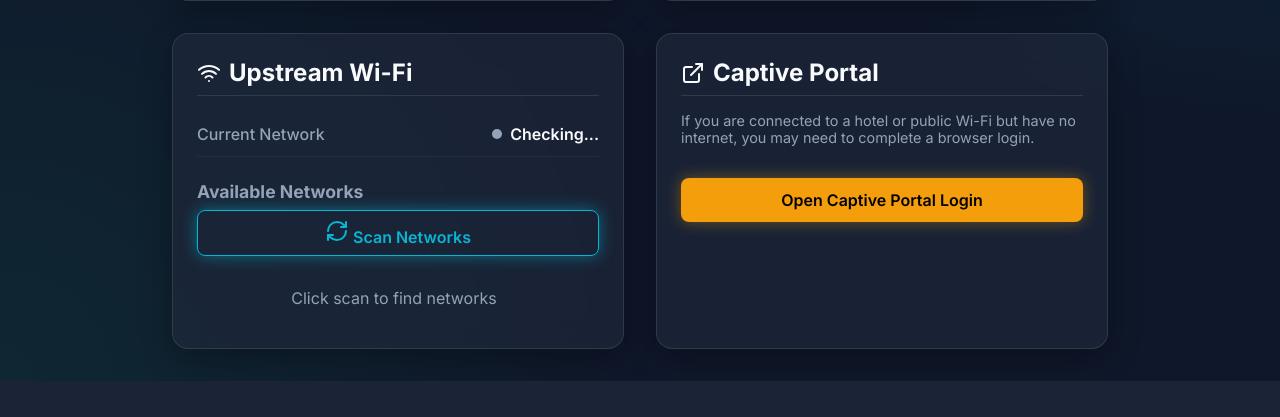
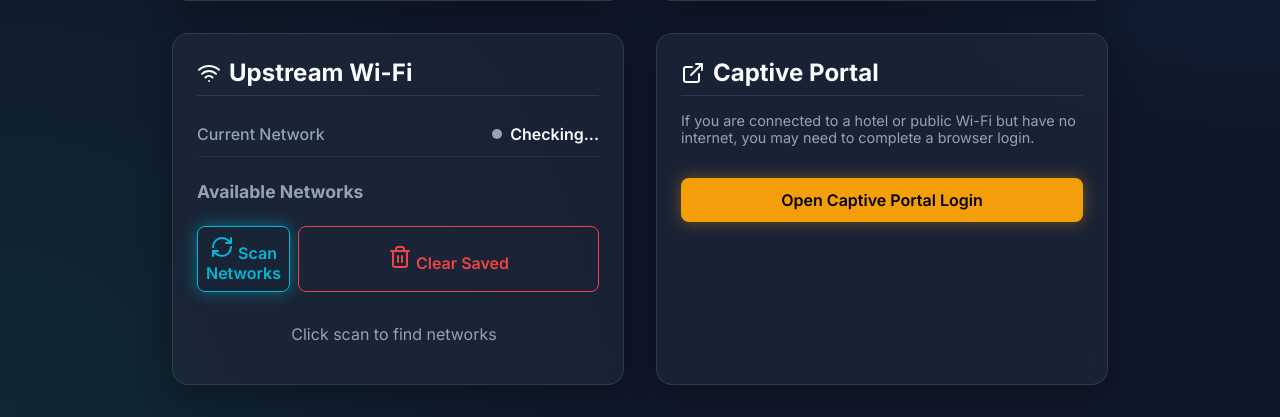
Before and after one commit to extremealexv/vpn_hub, a FastAPI app: page / in a window 1280 px wide. Shown: the part 470-887 px from the top of the page. Before the commit the page ends 851 px from the top, so only its background shows below. Run offline with FastAPI, Linux system fonts and the light colour scheme; data that the repository does not hold is empty.

Commit message:
Add button to clear saved Wi-Fi networks

```diff
--- a/hub/management_ui/main.py
+++ b/hub/management_ui/main.py
@@ -185,6 +185,23 @@
         return JSONResponse(status_code=400, content={"status": "error", "message": result})
     return {"status": "success", "message": "Connected to Wi-Fi"}
 
+@app.post("/api/wifi/clear")
+async def clear_wifi_networks():
+    try:
+        output = subprocess.check_output(["nmcli", "-t", "-f", "NAME,TYPE", "connection", "show"]).decode()
+        deleted = 0
+        for line in output.split('\n'):
+            parts = line.split(':')
+            if len(parts) >= 2:
+                name = parts[0]
+                ctype = parts[1]
+                if ctype == "802-11-wireless" and name != "Hotspot":
+                    subprocess.run(["nmcli", "connection", "delete", name])
+                    deleted += 1
+        return {"status": "success", "message": f"Cleared {deleted} saved network(s)"}
+    except Exception as e:
+        return JSONResponse(status_code=500, content={"status": "error", "message": str(e)})
+
 @app.post("/api/vpn/toggle")
 async def toggle_vpn():
     status = await get_status()
--- a/hub/management_ui/templates/index.html
+++ b/hub/management_ui/templates/index.html
@@ -67,9 +67,14 @@
             </div>
 
             <h3 style="margin-top: 1.5rem; font-size: 1.1rem; color: var(--text-muted);">Available Networks</h3>
-            <button id="btn-scan" onclick="scanWifi()" style="margin-top: 0.5rem; background: transparent; border: 1px solid var(--accent-cyan); color: var(--accent-cyan); padding: 0.5rem;">
-                <i data-lucide="refresh-cw" id="icon-scan"></i> Scan Networks
-            </button>
+            <div style="display: flex; gap: 0.5rem; margin-top: 0.5rem;">
+                <button id="btn-scan" onclick="scanWifi()" style="background: transparent; border: 1px solid var(--accent-cyan); color: var(--accent-cyan); padding: 0.5rem; flex: 1;">
+                    <i data-lucide="refresh-cw" id="icon-scan"></i> Scan Networks
+                </button>
+                <button class="btn-danger" onclick="clearWifiNetworks()" style="padding: 0.5rem; white-space: nowrap;">
+                    <i data-lucide="trash-2"></i> Clear Saved
+                </button>
+            </div>
 
             <div class="wifi-list" id="wifi-list">
                 <!-- Populated by JS -->
@@ -269,6 +274,19 @@
             }
         }
 
+        async function clearWifiNetworks() {
+            if (confirm("Are you sure you want to forget all saved upstream Wi-Fi networks?")) {
+                try {
+                    const res = await fetch('/api/wifi/clear', { method: 'POST' });
+                    const data = await res.json();
+                    alert(data.message || "Networks cleared");
+                    fetchStatus();
+                } catch(e) {
+                    alert("Failed to clear networks");
+                }
+            }
+        }
+
         async function rebootSystem() {
             if (confirm("Are you sure you want to reboot the Hub?")) {
                 await fetch('/api/system/reboot', { method: 'POST' });
```
